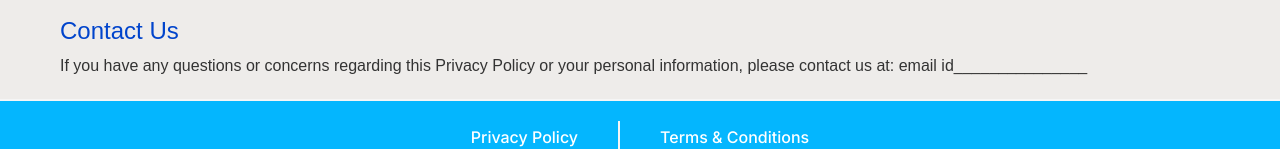
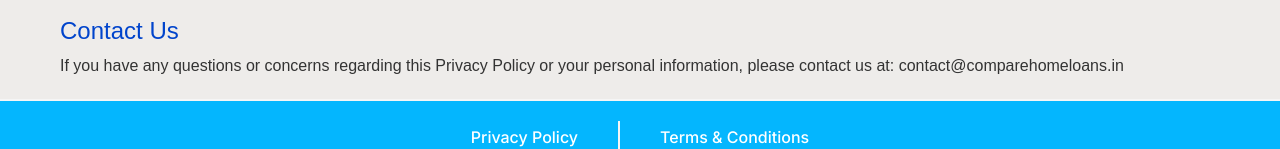
Before and after one commit to Shoogloo-Network/html-compareloans, a plain HTML site: page privacy.html in a window 1280 px wide. Shown: the part 1372-1521 px from the top of the page. Drawn offline with Linux system fonts and the light colour scheme.

Commit message:
added email id

```diff
--- a/privacy.html
+++ b/privacy.html
@@ -243,8 +243,7 @@
         <h1 style="font-size: 24px; color: #0044cc">Contact Us</h1>
         <p style="font-size: 16px">
           If you have any questions or concerns regarding this Privacy Policy or
-          your personal information, please contact us at: email
-          id_______________
+          your personal information, please contact us at: contact@comparehomeloans.in
         </p>
       </div>
     </div>
```
Also changed, not shown: terms.html (+1 -1 lines).
